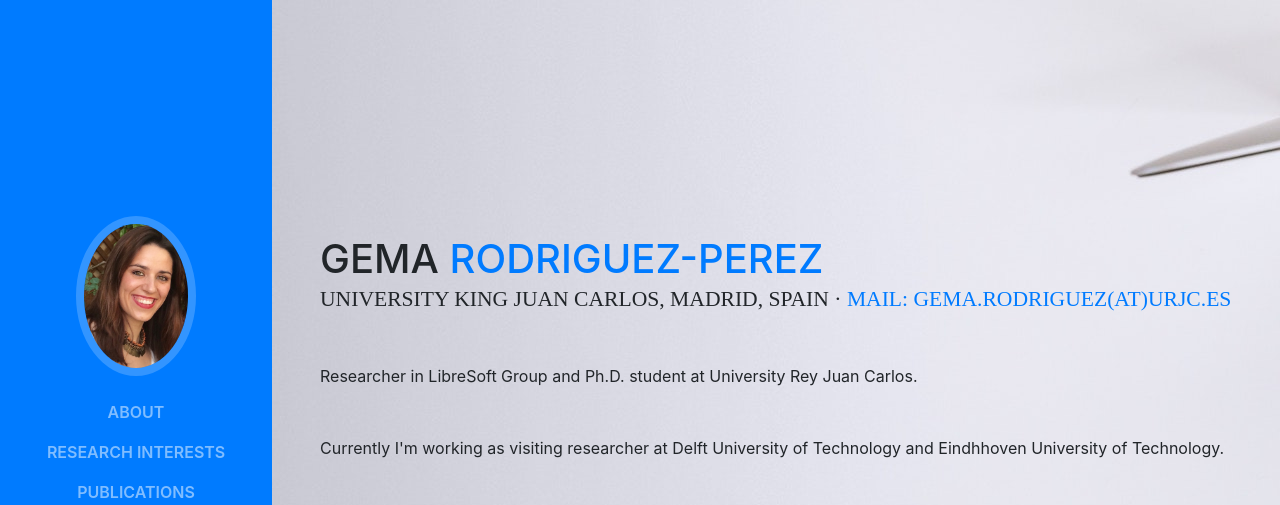
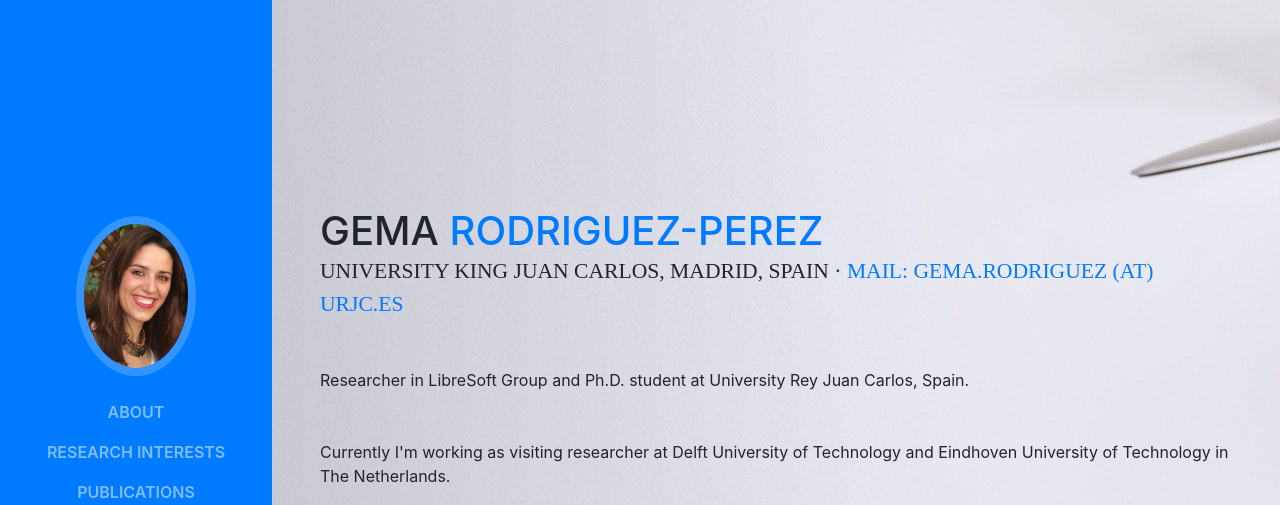
Before and after one commit to Gemarodri/PersonalWeb, a website with bundled scripts: page index.html in a window 1280 px wide. Shown: the top 505 px of the page. Built offline with nearby package versions, Linux system fonts and the light colour scheme; a web font is replaced by a local one.

Commit message:
minor changes

```diff
--- a/index.html
+++ b/index.html
@@ -69,10 +69,10 @@
             <span class="text-primary">Rodriguez-Perez</span>
           </h1>
           <div class="subheading mb-5"> University King Juan Carlos, Madrid, Spain ·
-            <a href="mailto:">mail: gema.rodriguez(at)urjc.es</a>
+            <a href="mailto:"> mail: gema.rodriguez (at) urjc.es</a>
           </div>
-          <p class="mb-5">Researcher in LibreSoft Group and Ph.D. student at University Rey Juan Carlos.</p>
-          <p class="mb-5">Currently I'm working as visiting researcher at Delft University of Technology and Eindhhoven University of Technology.</p>
+          <p class="mb-5">Researcher in LibreSoft Group and Ph.D. student at University Rey Juan Carlos, Spain.</p>
+          <p class="mb-5">Currently I'm working as visiting researcher at Delft University of Technology and Eindhoven University of Technology in The Netherlands.</p>
           <ul class="list-inline list-social-icons mb-0">
             <li class="list-inline-item">
               <a href="https://twitter.com/Gerope90">
```
